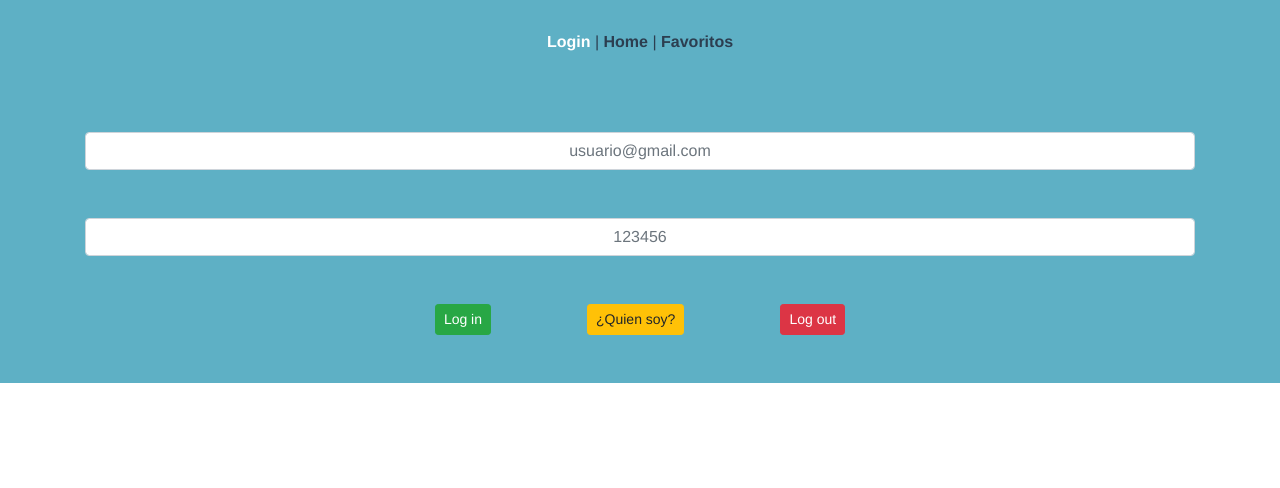
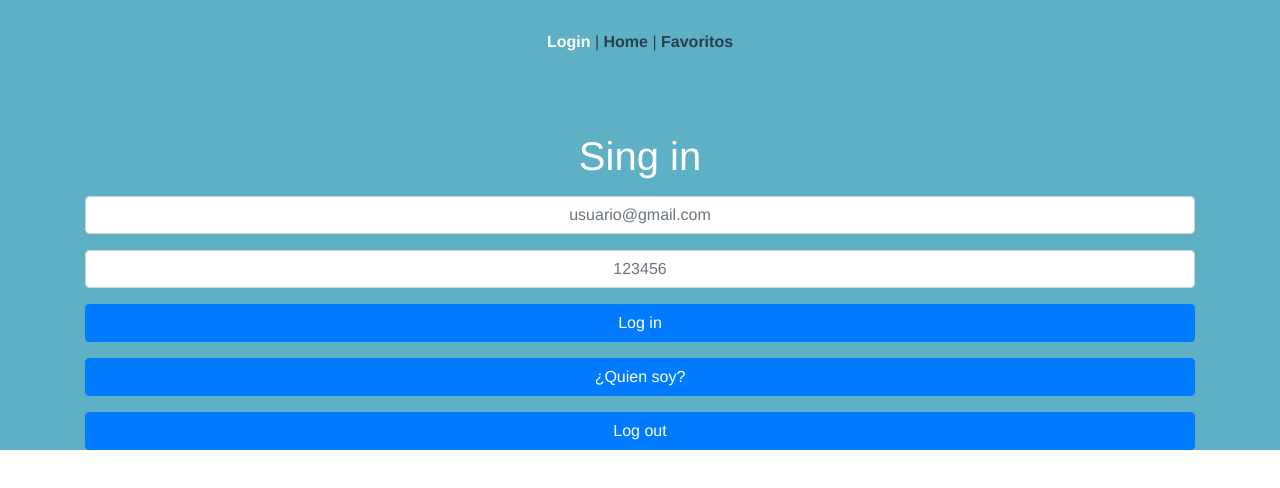
Before and after one commit to sa304/mi_proyecto, a Vue app: page / in a window 1280 px wide. Shown: the top 488 px of the page. Built offline with nearby package versions, Linux system fonts and the light colour scheme.

Commit message:
aspecto visual login
segun la propuesta

```diff
--- a/src/views/Login.vue
+++ b/src/views/Login.vue
@@ -1,11 +1,12 @@
 <template>
  <div class="container mt-5">
-        <b-input class="text-center mt-5" type="text" v-model="email" placeholder="usuario@gmail.com"></b-input>
-        <b-input class="text-center mt-5" type="text" v-model="password" placeholder="123456"></b-input>
+   <h1 class="text-center text-white">Sing in</h1>
+        <b-input class="text-center mt-3" type="text" v-model="email" placeholder="usuario@gmail.com"></b-input>
+        <b-input class="text-center mt-3" type="text" v-model="password" placeholder="123456"></b-input>
 
-        <b-button @click="login" class="mr-2 btn-sm btn-success mx-5 my-5">Log in</b-button>
-        <b-button @click="quienSoy" class="mr-2 btn-sm btn-warning mx-5 my-5">¿Quien soy?</b-button>
-        <b-button @click="logout" class="mr-2 btn-sm btn btn-danger mx-5 my-5">Log out</b-button>
+        <b-button @click="login" block variant="primary" class="mt-3">Log in</b-button>
+        <b-button @click="quienSoy" block variant="primary" class="mt-3">¿Quien soy?</b-button>
+        <b-button @click="logout" block variant="primary" class="mt-3 mb-5">Log out</b-button>
  </div>
 </template>
 
```
